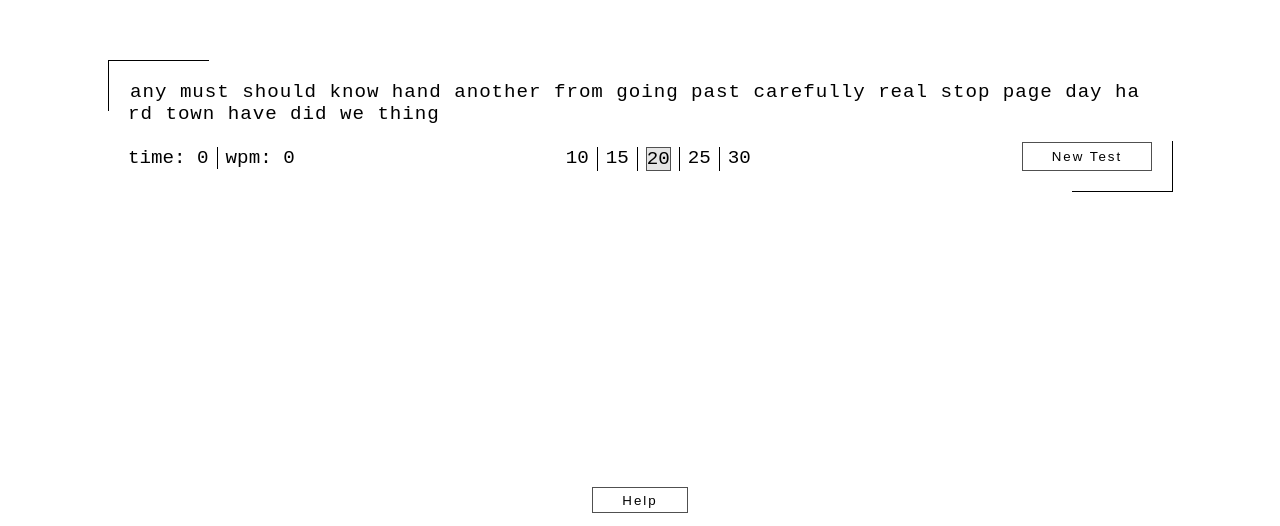
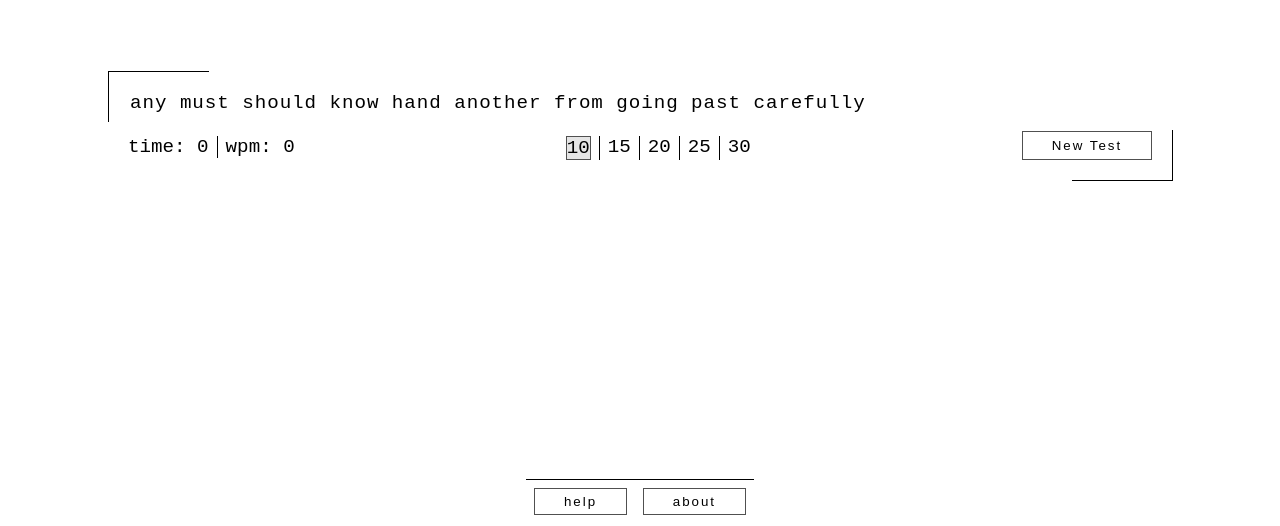
Before and after one commit to yattew/type-test, a React (Create React App) app: page / in a window 1280 px wide. Shown: the part 274-800 px from the top of the page. Built offline with nearby package versions, Linux system fonts and the light colour scheme.

Commit message:
bottomSelector now working

```diff
--- a/src/App.js
+++ b/src/App.js
@@ -1,24 +1,17 @@
 import "./app.css";
+import BottomSelector from "./components/bottomSelector";
 import Help from "./components/help";
-import Contact from "./components/contact";
 import Test from "./components/test";
 
 
 function App() {
-    let helps = [
-        "Select the Number of words from the selector below the test",
-        "WPM: Words Per Minute",
-        "New Test: Tab + Enter"
-    ];
-    let contacts = [
-        ["github","yattew"]
-    ]
     return (
         <>
             <Test />
             <div className="bottom-container">
-                <Help helps={helps} />
-                <Contact contacts={contacts}/>
+                <div>
+                    <BottomSelector />
+                </div>
             </div>
 
         </>
--- a/src/app.css
+++ b/src/app.css
@@ -213,12 +213,16 @@ button:active {
     justify-content: center;
 }
 
+.bottom-container > div{
+    border-top: 1px solid black;
+}
 
-.help-container{
+
+.bottom-box-container{
     position:relative;
 }
 
-.helps{
+.bottom-box-container{
     position: absolute;
     bottom: 50px;
     width:100vw;
@@ -228,10 +232,7 @@ button:active {
     justify-content: center;
 }
 
-.helps > div{
-    /* background-color: blanchedalmond; */
-}
-.helps > div::after {
+.bottom-box-wrapper > div::after {
     --size: 80px;
     --height: calc(var(--size) * 0.3);
     content: '';
@@ -246,7 +247,7 @@ button:active {
     z-index: -5;
 }
 
-.helps > div::before {
+.bottom-box-wrapper > div::before {
     --size: 80px;
     --height: calc(var(--size) * 0.3);
     content: '';
@@ -255,17 +256,16 @@ button:active {
     display: block;
     position: relative;
     top: calc(var(--height) - 10px);
-    left: -30px;
+    left: -10px;
     border-top: 1px solid black;
     border-left: 1px solid black;
     z-index: -5;
 }
 
 .help{
-    max-width: 400px;
-    /* margin-left: 5px; */
-    /* background-color: blanchedalmond; */
-    /* padding: 2rem; */
+    max-width:70vw;
+    margin-left: 20px;
+    margin-right:10px;
 }
 
 @media (prefers-color-scheme: dark) {
@@ -293,8 +293,9 @@ button:active {
     .test-container::before,
     .test-container::after,
     .active-num-words,
-    .helps > div::before,
-    .helps > div::after {
+    .bottom-box-wrapper > div::before,
+    .bottom-box-wrapper > div::after,
+    .bottom-container > div {
         border-color: var(--dark-border);
     }
 
--- /dev/null
+++ b/src/components/about.js
@@ -0,0 +1,16 @@
+import React from "react";
+function About(){
+    return (
+        <>
+            <div className="bottom-box-container">
+                <div className="bottom-box-wrapper">
+                    <div>
+                        this is a typing test
+                    </div>
+                </div>
+            </div>
+        </>
+    );
+}
+
+export default About;
--- /dev/null
+++ b/src/components/bottomSelector.js
@@ -0,0 +1,56 @@
+import React, { useReducer, useState } from "react";
+import Help from "./help";
+import About from "./about";
+
+const OPTIONS = {
+    help: <Help />,
+    about: <About />,
+};
+
+function getDefaultOptions() {
+    let state = {};
+    for (let i in OPTIONS)
+        state[i] = false;
+    return state;
+}
+
+function reducer(prevState, action) {
+    let newState = { ...getDefaultOptions(), [action.clicked]: !prevState[action.clicked] };
+    return newState;
+}
+
+function renderOption(optionsState) {
+    let option;
+    for (let key in optionsState) {
+        if (optionsState[key]) {
+            option = OPTIONS[key];
+        }
+    }
+    return option;
+}
+
+function BottomSelector() {
+    const [optionsState, dispatch] = useReducer(reducer, getDefaultOptions());
+    return (
+        <>
+            {
+                renderOption(optionsState)
+            }
+            {
+                Object.keys(OPTIONS).map((key, idx) => {
+                    return (
+                        <button
+                            key={idx}
+                            style={{ margin: "0.5rem" }}
+                            onClick={() => dispatch({ clicked: key })}
+                        >
+                            {key}
+                        </button>
+                    )
+                })
+            }
+        </>
+    )
+}
+
+export default BottomSelector;
--- a/src/components/contact.js
+++ /dev/null
@@ -1,5 +0,0 @@
-function Contact(){
-    return <div></div>
-}
-
-export default Contact;
--- a/src/components/help.js
+++ b/src/components/help.js
@@ -1,28 +1,26 @@
 import { useState } from "react";
 
-function Help({ helps }) {
-    const [isOpen, setIsOpen] = useState(false);
-    function handleHelp() {
-        if (isOpen) {
-            setIsOpen(false);
-        }
-        else {
-            setIsOpen(true);
-        }
-    }
+function Help() {
+    let helps = [
+        "Select the Number of words from the selector below the test",
+        "WPM: Words Per Minute",
+        "New Test: Tab + Enter"
+    ];
+
     return (
         <>
-            <div className="helps-container">
-                <button onClick={handleHelp}>Help</button>
-                {
-                    isOpen ?
-                        <div className="helps">
-                            <div>
-                                {helps.map((item, idx) => <li className="help" key={idx}>{item}</li>)}
-                            </div>
-                        </div>
-                        : null
-                }
+            <div className="bottom-box-container">
+                <div className="bottom-box-wrapper">
+                    <div>
+                        {
+                            helps.map((item, idx) =>
+                                <li className="help" key={idx}>
+                                    {item}
+                                </li>
+                            )
+                        }
+                    </div>
+                </div>
             </div>
         </>
     );
--- a/src/components/test.js
+++ b/src/components/test.js
@@ -26,7 +26,7 @@ function Test() {
     const [charInput, setCharInput] = useState("");
     const [timerState, setTimerState] = useState({ time: 0, state: "paused" });
     const [cursorClass, setCursorClass] = useState("cursor-move-right");
-    const [numWords, setNumWords] = useState(numWordsOptions[Math.floor(numWordsOptions.length/2)]);
+    const [numWords, setNumWords] = useState(numWordsOptions[0]);
     const [wpm, setWpm] = useState(0);
     const inputRef = useRef();
     const isActive = useIsActive("hidden-input");
```
